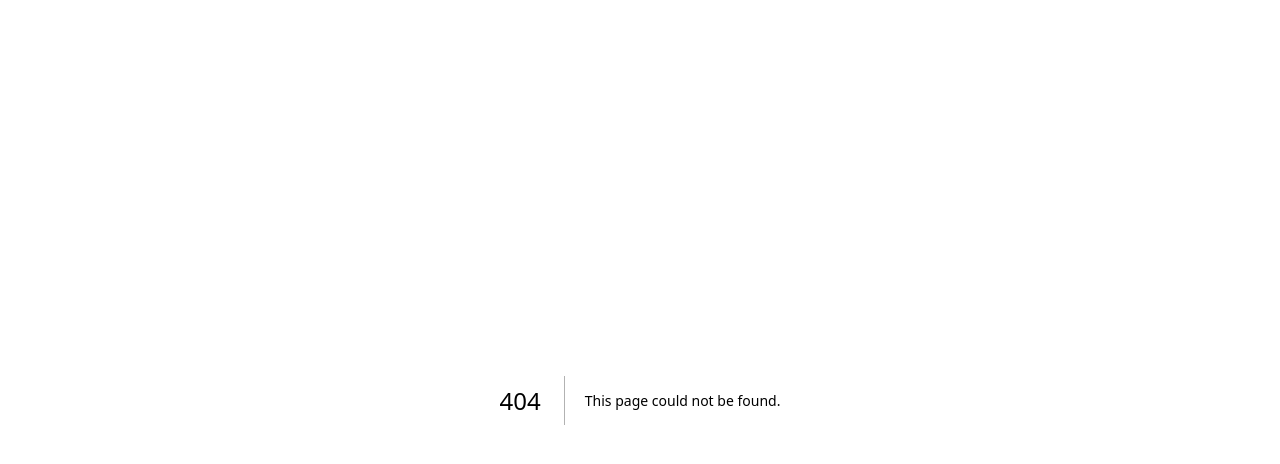
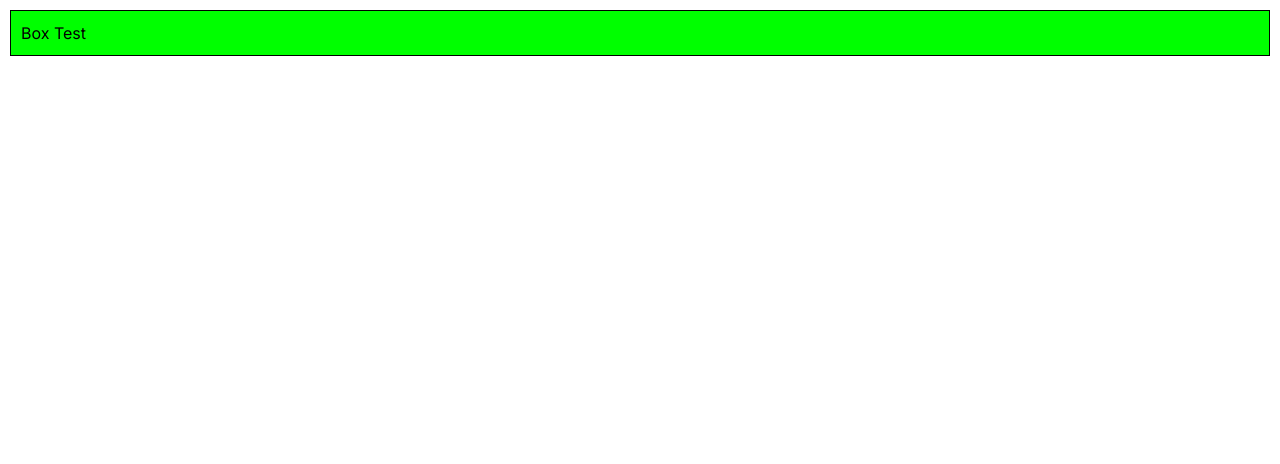
Before and after one commit to saviorxzero98/learning-javascript, a Next.js app in the folder 004-ReactJS/react-samples/: page /layout-sample/rwd in a window 1280 px wide. Before the commit this address had no page. Shown: the top 464 px of the page. Built offline with nearby package versions, Linux system fonts and the light colour scheme.

Commit message:
add: 加入 RWD Sample

```diff
--- /dev/null
+++ b/004-ReactJS/react-samples/src/app/layout-sample/rwd/page.tsx
@@ -0,0 +1,12 @@
+import './style.scss';
+
+const RWDLayout = () => {
+    return (
+        <>
+            <div className='box'>Box Test</div>
+        </>
+    );
+}
+
+
+export default RWDLayout;
--- /dev/null
+++ b/004-ReactJS/react-samples/src/app/layout-sample/rwd/style.scss
@@ -0,0 +1,28 @@
+@import "../../media";
+
+.box{
+    border: 1px solid black;
+    padding: 10px;
+    margin: 10px;
+    background-color: orange;
+
+    @include mobile {
+        background-color:red;
+    }
+
+    @include talbet-potrait {
+        background-color:orange;
+    }
+
+    @include tablet-lanscape {
+        background-color:yellow;
+    }
+
+    @include desktop{
+        background-color:lime;
+    }
+
+    @include fhd{
+        background-color:blue;
+    }
+}
```
